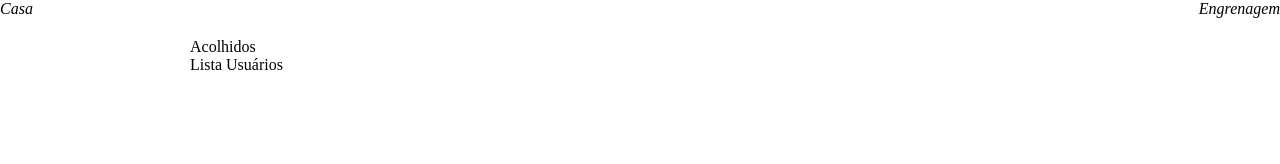
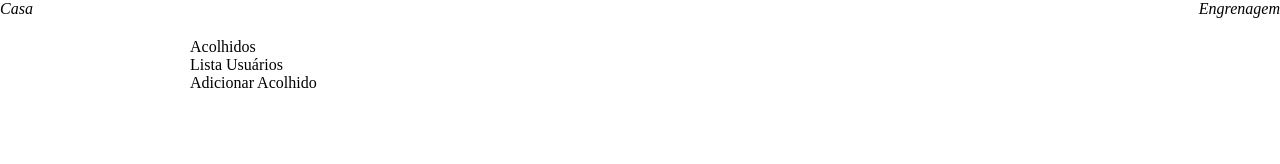
Before and after one commit to rtmonteiro/pi2, an Angular app in the folder src/angular/: page /menu in a window 1280 px wide. Shown: the top 164 px of the page. Built offline with nearby package versions, Linux system fonts and the light colour scheme.

Commit message:
feat: route to create acolhido

```diff
--- a/src/angular/src/app/pages/menu/menu.component.ts
+++ b/src/angular/src/app/pages/menu/menu.component.ts
@@ -16,6 +16,10 @@ export class MenuComponent implements OnInit {
     {
       route: "/usuarios",
       name: "Lista Usuários"
+    },
+    {
+      route: "/acolhido/novo",
+      name: "Adicionar Acolhido"
     }
   ]
 
```
Also changed, not shown: src/angular/src/app/app-routing.module.ts (+7 -2 lines).
